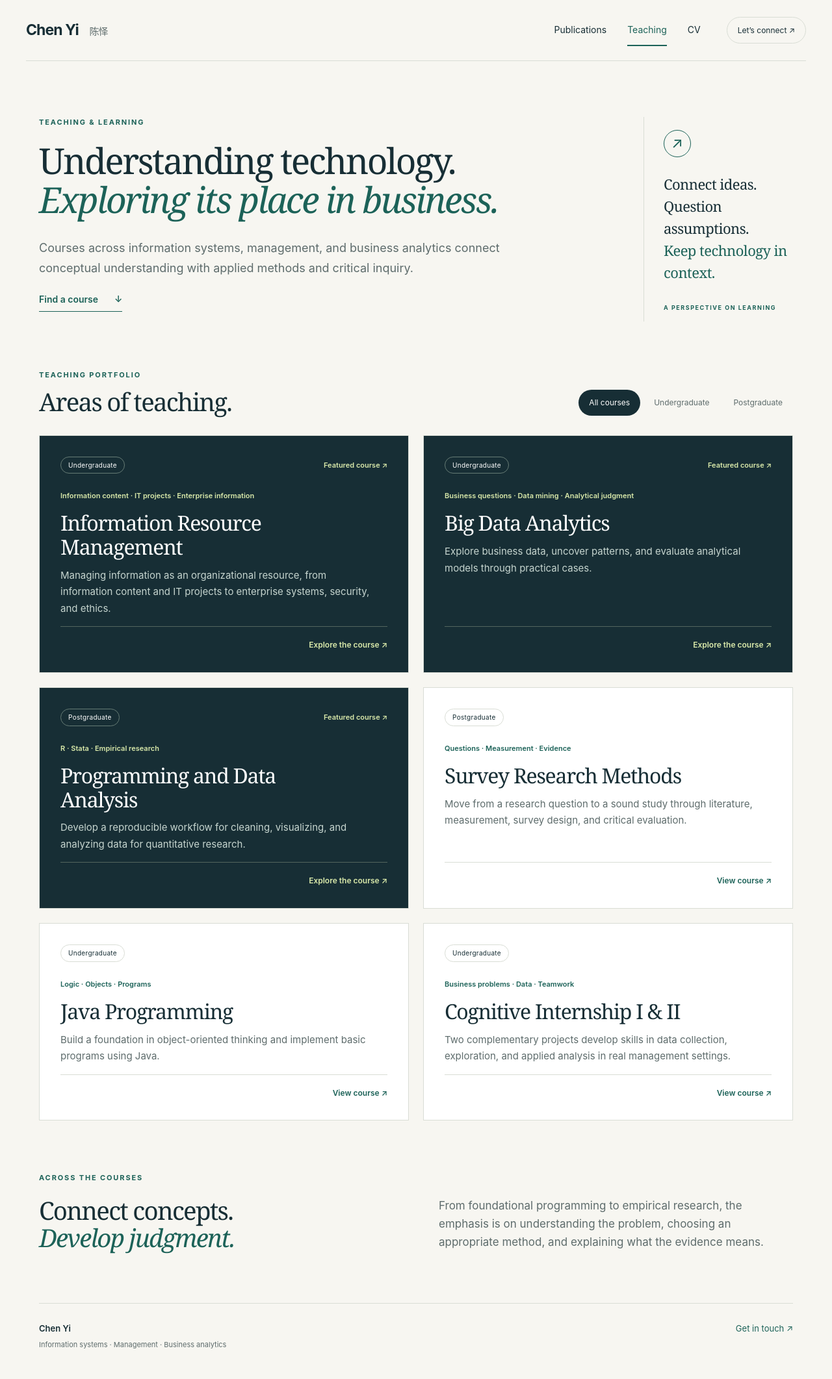
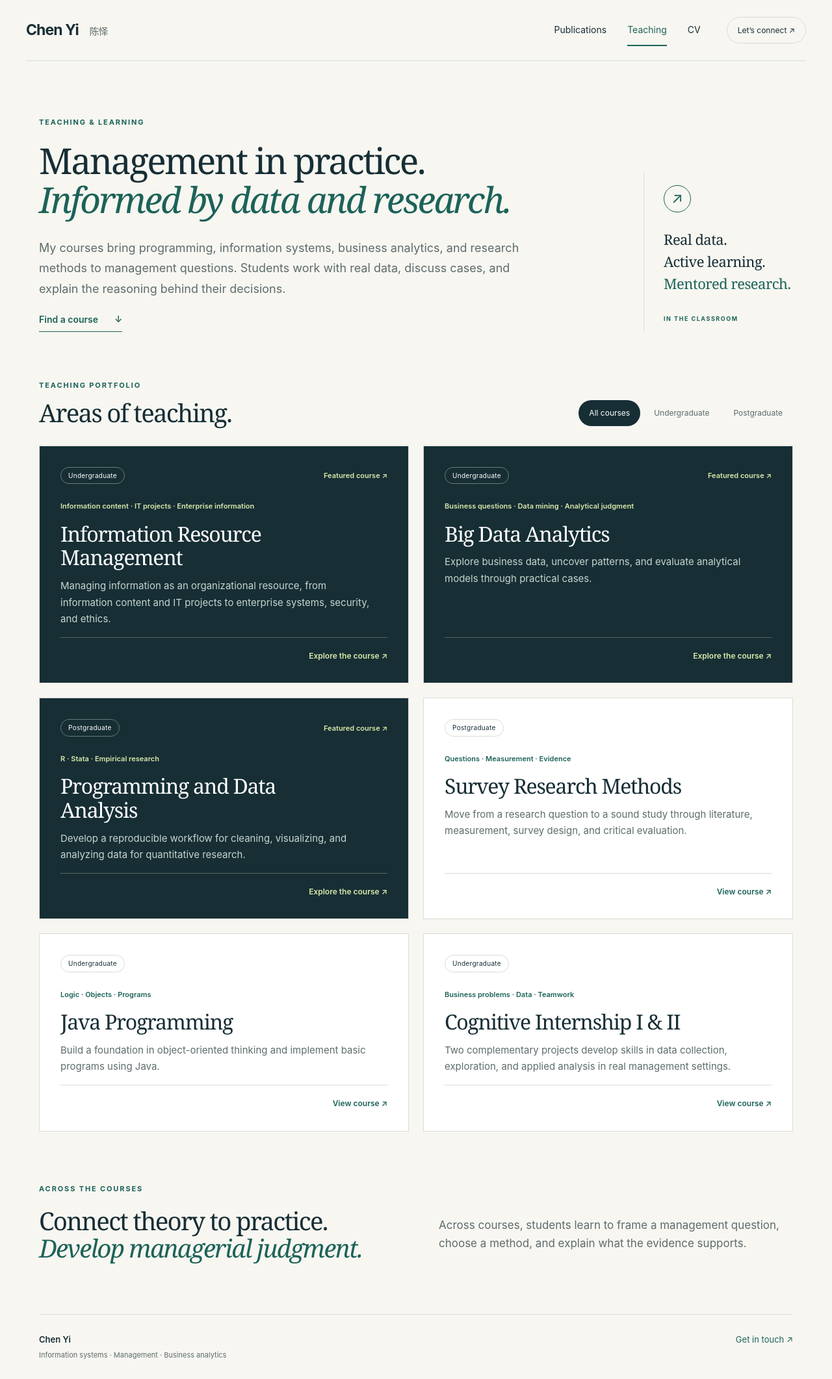
Before and after one commit to chenyi-edward/chenyi-edward.github.io, a Jekyll site: the page built from _pages/teaching.html, in a window 1280 px wide. Shown: the whole page at 65% size. Built offline with Jekyll 4.4.1, drawn with Linux system fonts in a browser that asks for light colours.

Commit message:
Add files via upload

```diff
--- a/_layouts/teaching-portfolio.html
+++ b/_layouts/teaching-portfolio.html
@@ -9,6 +9,24 @@
   <link rel="icon" href="{{ '/images/favicon-32x32.png' | relative_url }}">
   <link rel="stylesheet" href="{{ '/assets/css/teaching-portfolio.css' | relative_url }}">
   <script src="{{ '/assets/js/teaching-portfolio.js' | relative_url }}" defer></script>
+  {% if page.teaching_view == 'catalog' %}
+  <style>
+    @media (max-width: 700px) {
+      .catalog-hero .teaching-note {
+        display: block;
+        margin-top: 25px;
+        padding: 0 0 0 15px;
+      }
+      .catalog-hero .teaching-note .mini-orbit {
+        display: none;
+      }
+      .catalog-hero .teaching-note p {
+        font-size: 18px;
+        margin-bottom: 5px;
+      }
+    }
+  </style>
+  {% endif %}
 </head>
 <body>
 <a class="skip" href="#main">Skip to content</a>
@@ -96,8 +114,17 @@
   <div class="wrap portfolio-back"><a href="{{ '/teaching/' | relative_url }}" class="text-link">Explore other courses ↗</a></div>
 {% else %}
   <section class="catalog-hero wrap">
-    <div><p class="eyebrow">Teaching & learning</p><h1>Understanding technology.<br><em>Exploring its place in business.</em></h1><p class="lead">Courses across information systems, management, and business analytics connect conceptual understanding with applied methods and critical inquiry.</p><a class="text-link" href="#courses">Find a course <span aria-hidden="true">↓</span></a></div>
-    <div class="teaching-note"><span class="mini-orbit" aria-hidden="true">↗</span><p>Connect ideas.<br>Question assumptions.<br><strong>Keep technology in context.</strong></p><span class="eyebrow">A perspective on learning</span></div>
+    <div>
+      <p class="eyebrow">Teaching &amp; learning</p>
+      <h1>{{ page.overview_heading | escape }}<br><em>{{ page.overview_subheading | escape }}</em></h1>
+      <p class="lead">{{ page.overview_intro | escape }}</p>
+      <a class="text-link" href="#courses">Find a course <span aria-hidden="true">↓</span></a>
+    </div>
+    <div class="teaching-note">
+      <span class="mini-orbit" aria-hidden="true">↗</span>
+      <p>{{ page.overview_highlights | escape | newline_to_br }}<br><strong>{{ page.overview_highlight_emphasis | escape }}</strong></p>
+      <span class="eyebrow">In the classroom</span>
+    </div>
   </section>
   <section class="wrap" id="courses">
     <div class="section-heading">
@@ -118,7 +145,13 @@
       {% endfor %}
     </div>
   </section>
-  <section class="teaching-principles wrap"><p class="eyebrow">Across the courses</p><div><h2>Connect concepts.<br><em>Develop judgment.</em></h2><p>From foundational programming to empirical research, the emphasis is on understanding the problem, choosing an appropriate method, and explaining what the evidence means.</p></div></section>
+  <section class="teaching-principles wrap">
+    <p class="eyebrow">Across the courses</p>
+    <div>
+      <h2>{{ page.closing_heading | escape }}<br><em>{{ page.closing_subheading | escape }}</em></h2>
+      <p>{{ page.closing_note | escape }}</p>
+    </div>
+  </section>
 {% endif %}
 </main>
 <footer class="site-footer wrap"><p>Chen Yi <span>Information systems · Management · Business analytics</span></p><a href="mailto:{{ site.author.email | escape }}">Get in touch ↗</a></footer>
--- a/_pages/teaching.html
+++ b/_pages/teaching.html
@@ -3,4 +3,14 @@ layout: teaching-portfolio
 title: "Teaching"
 permalink: /teaching/
 teaching_view: catalog
+overview_heading: "Management in practice."
+overview_subheading: "Informed by data and research."
+overview_intro: "My courses bring programming, information systems, business analytics, and research methods to management questions. Students work with real data, discuss cases, and explain the reasoning behind their decisions."
+overview_highlights: |-
+  Real data.
+  Active learning.
+overview_highlight_emphasis: "Mentored research."
+closing_heading: "Connect theory to practice."
+closing_subheading: "Develop managerial judgment."
+closing_note: "Across courses, students learn to frame a management question, choose a method, and explain what the evidence supports."
 ---
```
